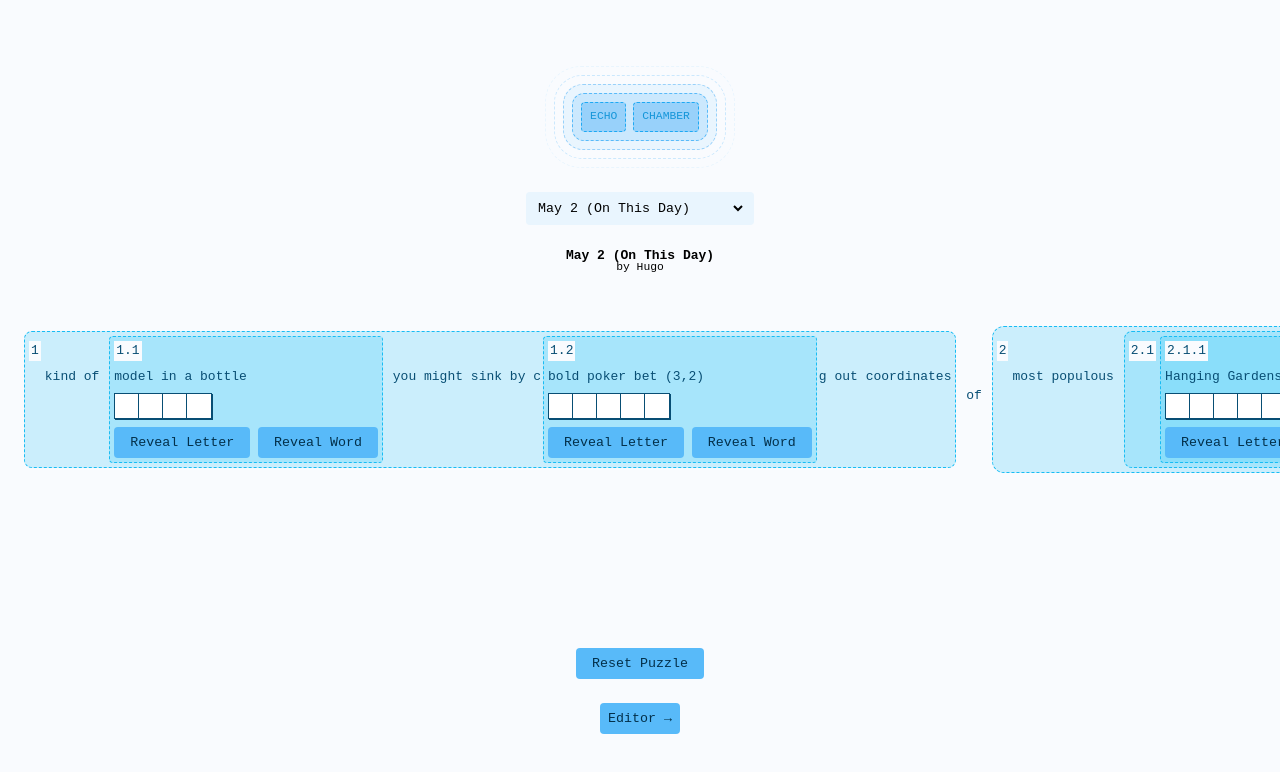
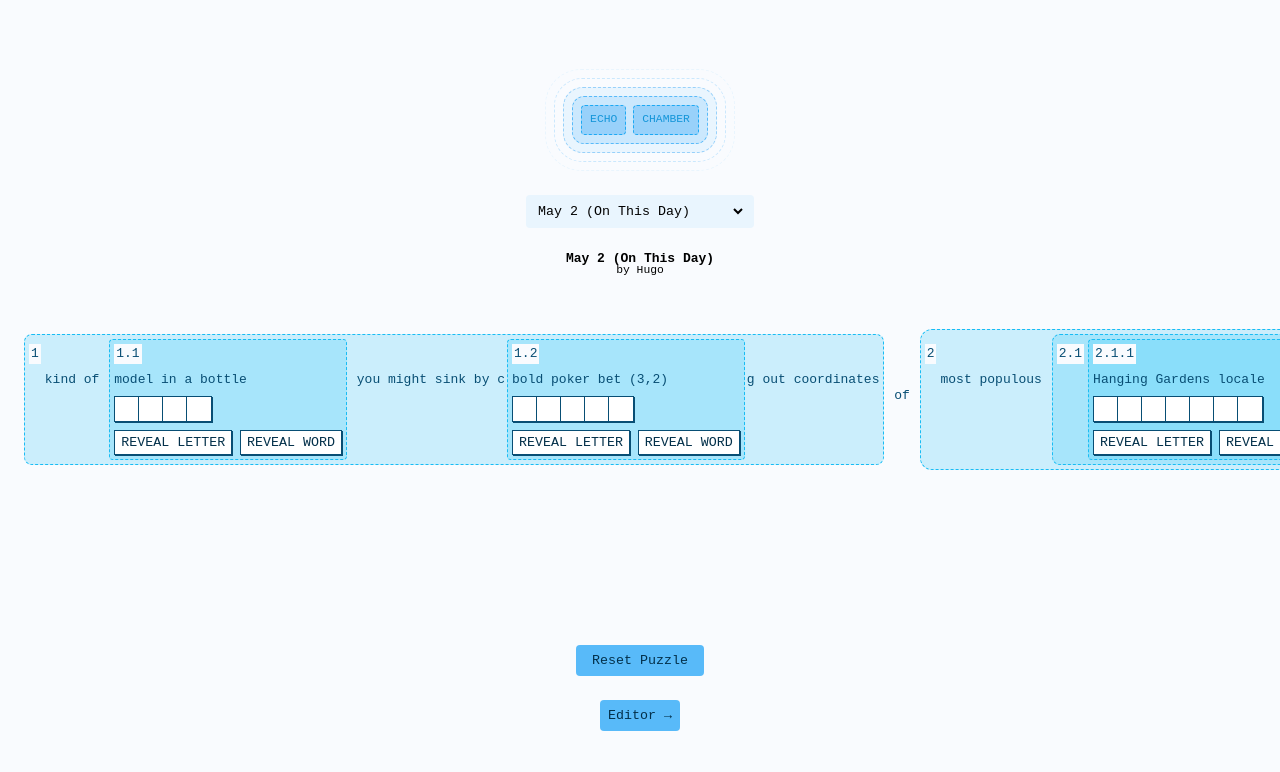
Before and after one commit to hugolynch/echo, a Svelte app: page / in a window 1280 px wide. Shown: the top 772 px of the page. Built offline with nearby package versions, Linux system fonts and the light colour scheme.

Commit message:
Style 'reveal' buttons

```diff
--- a/src/components/Input.svelte
+++ b/src/components/Input.svelte
@@ -124,4 +124,17 @@
     .buttonWrapper {
         white-space: nowrap;
     }
+
+    button {
+        border: 1px solid #084E74;
+        box-shadow: 1px 1px 0 0 #084E74;
+        border-radius: 0;
+        padding: 4px 6px;
+        background-color: white;
+        text-transform: uppercase;
+
+        &:hover {
+            background-color: #E9F5FE;
+        }
+    }
 </style>
```
